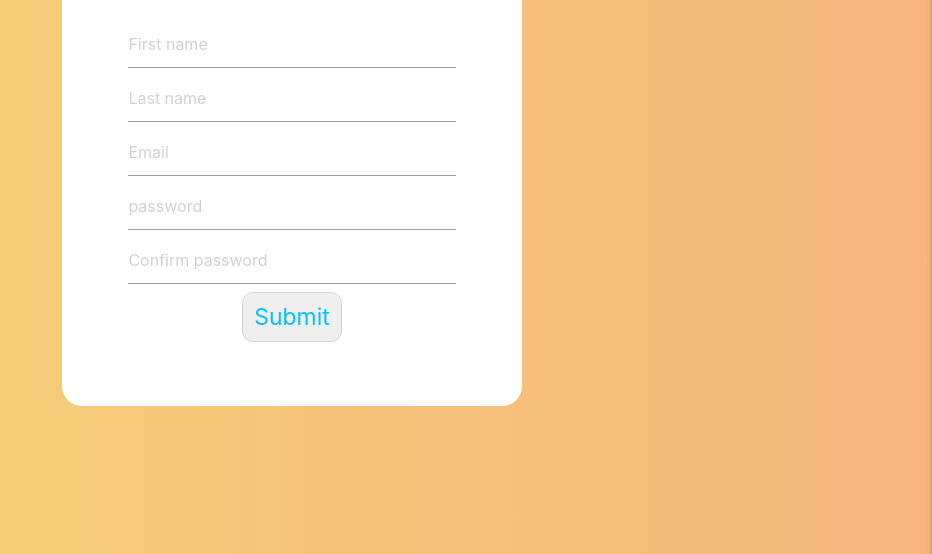
After one commit to freon-lunarion/pinBoard, a Django app: template blogs/templates/blogs/register.html in a window 1280 px wide. The commit adds this page. Shown: the part 246-800 px from the top of the page, without its empty margins (348-1280 px from the left). Run offline with Django 3.2, Linux system fonts and the light colour scheme; the template is opened without the code that fills it, so the values that code supplies are empty; some libraries are stand-ins or nearby versions.

Commit message:
adding register page

```diff
--- a/blogs/static/css/styles.css
+++ b/blogs/static/css/styles.css
@@ -211,13 +211,17 @@ img {
   border: 1px groove gray;
 }
 
-#username{
+#username, #firstname, #Lastname, #Email, #password, #repassword{
   width: 71%;
 }
 
-#password{
-  width: 71%;
-}
+/*#password{*/
+  /*width: 71%;*/
+/*}*/
+
+/*#Email{*/
+  /*width: 71%;*/
+/*}*/
 
 .user{
   margin-top: 23px;
@@ -260,3 +264,18 @@ img {
   width: 82px;
   margin-top: 10px;
 }
+
+
+.register{
+  text-align: center;
+  background-color: #fff;
+  border-radius: 20px;
+  width: 36%;
+  height: 63%;
+  margin: auto;
+  position: absolute;
+  top: 0;
+  left: 0;
+  right: 0;
+  bottom: 0;
+}
--- a/blogs/templates/blogs/base.html
+++ b/blogs/templates/blogs/base.html
@@ -100,6 +100,7 @@
       }(document, 'script'));
 
 
+
     </script>
 
   </body>
--- /dev/null
+++ b/blogs/templates/blogs/register.html
@@ -0,0 +1,66 @@
+{% extends "./base.html" %}
+
+{% block content %}
+<div class="register">
+
+    <h3>User Sign Up</h3>
+
+    <div class="line"></div>
+
+    <div class="user">
+        <input type="text" name="First name" placeholder="First name" id="firstname">
+    </div>
+
+    <div class="userr">
+        <input type="text" name="Last name" placeholder="Last name" id="Lastname">
+    </div>
+
+    <div class="userr">
+        <input type="email" name="password" placeholder="Email" id="Email" oninput="OnInput (event)">
+    </div>
+    <div style="display: none; color: red" class="email-error">
+        Enter right email format
+    </div>
+
+    <div class="userr">
+        <input type="password" name="password" placeholder="password" id="password">
+    </div>
+
+    <div class="userr">
+        <input type="password" name="password" placeholder="Confirm password" id="repassword">
+    </div>
+
+    <div style="display: none; color: red" class="password-error">
+        Please enter the same passwrod
+    </div>
+
+    <div>
+        <input type="submit" id="submit">
+    </div>
+
+</div>
+
+<script>
+    $(function(){
+        $("#Email").bind('input porpertychange',function(){
+            var regEmail = /^[a-zA-Z0-9_-]+@[a-zA-Z0-9_-]+(\.[a-zA-Z0-9_-]+)+$/
+            if (regEmail.test($(this).val()) == false){
+                $('.email-error').css("display","block");
+            }
+            if (regEmail.test($(this).val())){
+                $('.email-error').css("display","none");
+            }
+        });
+
+        $("#repassword").bind('input porpertychange',function(){
+            if($('#repassword').val() != $('#password').val() ){
+                $('.password-error').css("display","block");
+            }
+
+            if($('#repassword').val() == $('#password').val() ){
+                $('.password-error').css("display","none");
+            }
+        });
+    });
+</script>
+{% endblock %}
```
